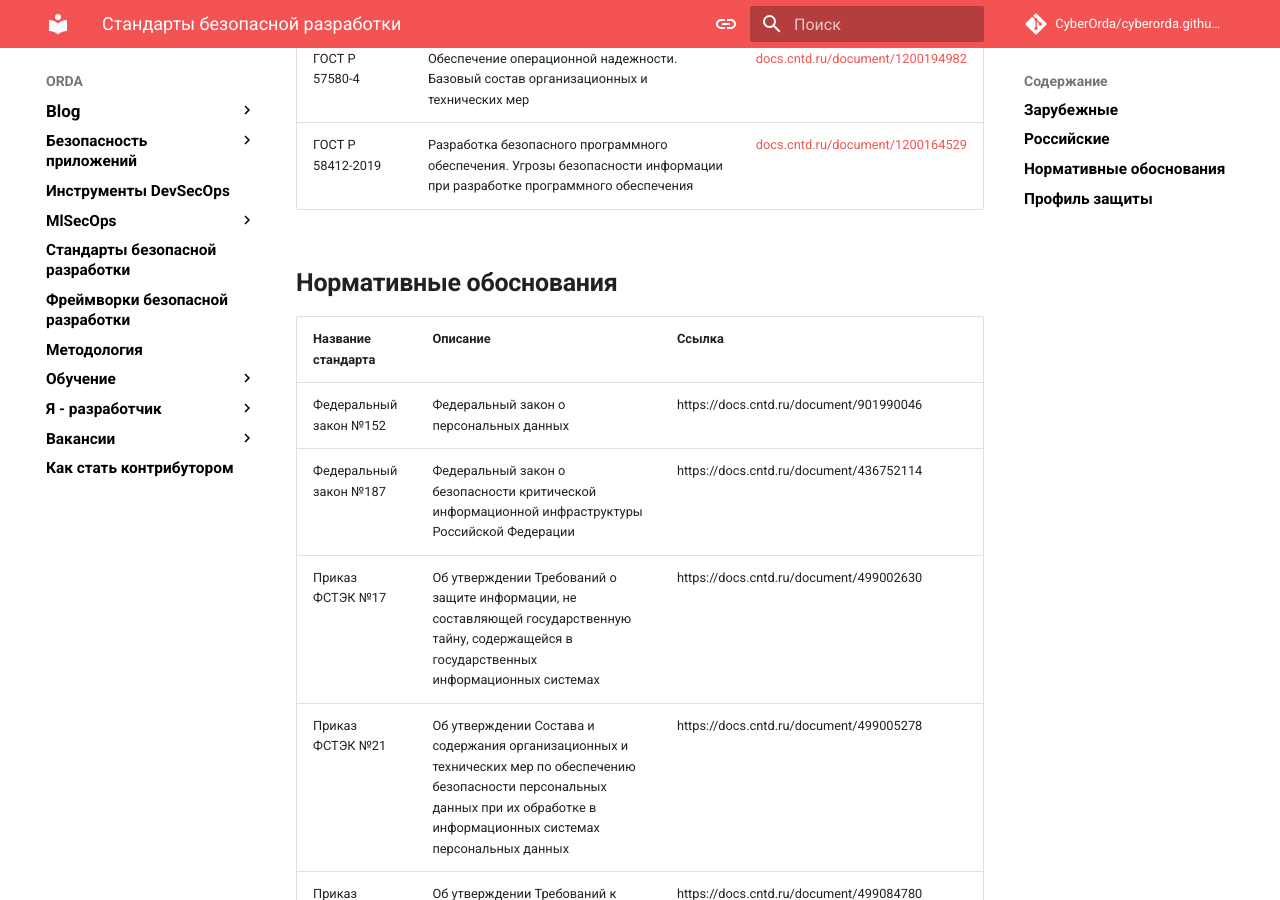
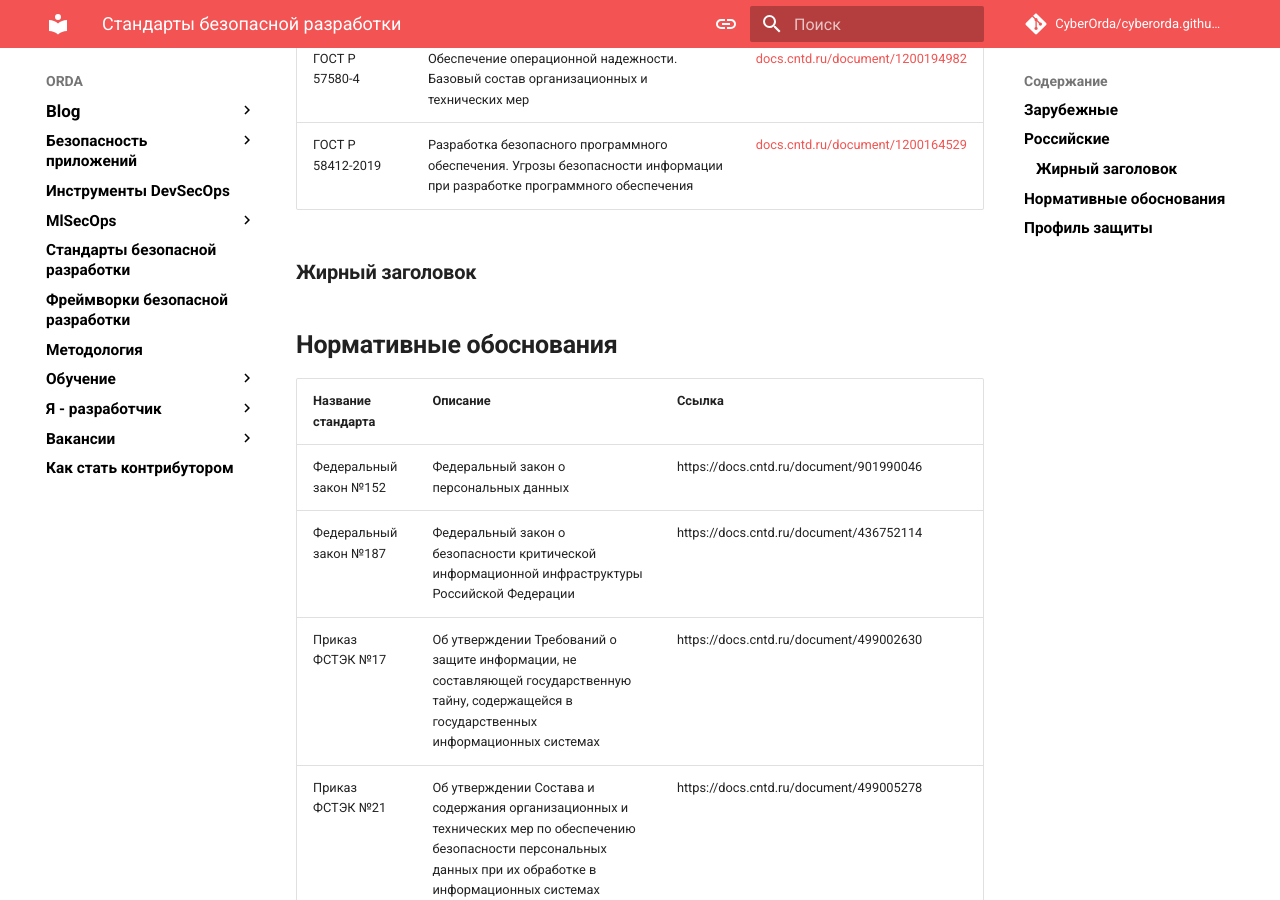
Before and after one commit to CyberOrda/cyberorda.github.io, an MkDocs documentation site: the page built from docs/standards.md, in a window 1280 px wide and 900 px high, scrolled down 1341 px. Built offline with MkDocs 1.6.1 and Material for MkDocs 9.7.7, drawn with Linux system fonts in a browser that asks for light colours; comment, search, counter and statistics services are not loaded.

Commit message:
Update standards.md

```diff
--- a/docs/standards.md
+++ b/docs/standards.md
@@ -36,6 +36,8 @@ tags:
 |  ГОСТ Р 57580-4|	Обеспечение операционной надежности. Базовый состав организационных и технических мер | [docs.cntd.ru/document/1200194982](https://docs.cntd.ru/document/1200194982) |
 |  ГОСТ Р 58412-2019 |	Разработка безопасного программного обеспечения. Угрозы безопасности информации при разработке программного обеспечения | [docs.cntd.ru/document/1200164529](https://docs.cntd.ru/document/1200164529) |
 
+### **Жирный заголовок**
+
 
 ## **Нормативные обоснования**
 
```
